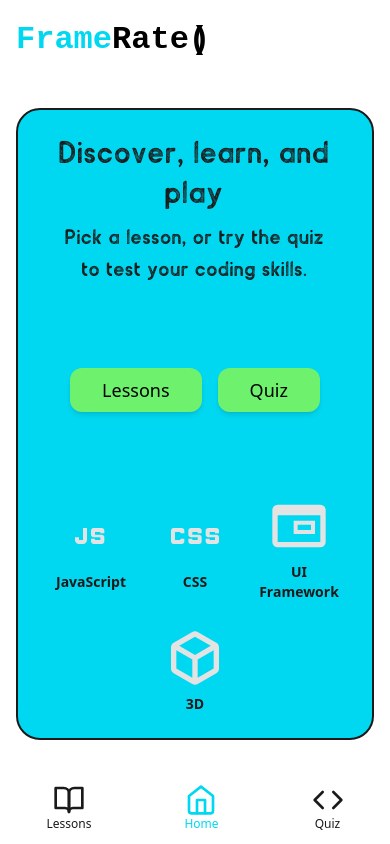
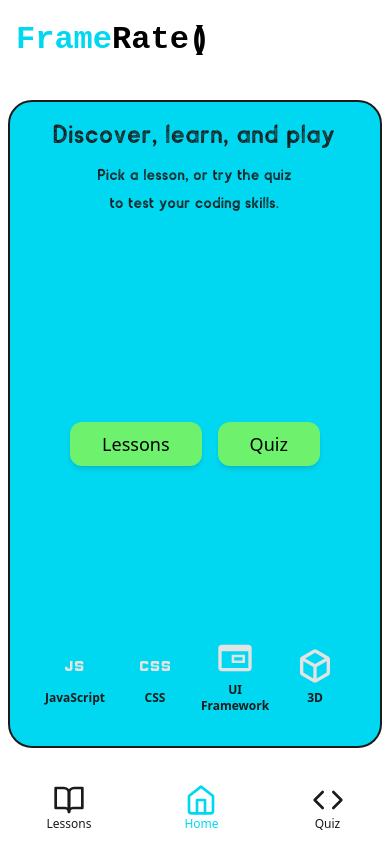
Before and after one commit to Zarahuztra/framerate, a React (Vite) app: page /quiz in a window 390 px wide. Built offline with nearby package versions, Linux system fonts and the light colour scheme.

Commit message:
Better spacing and mobile icon sizing on Home

```diff
--- a/src/pages/Home.jsx
+++ b/src/pages/Home.jsx
@@ -53,28 +53,28 @@ export default function Home() {
   return (
     <div className="flex flex-col h-screen bg-white">
       <Header />
-      <main className="flex-grow flex items-center justify-center p-4 overflow-hidden">
+      <main className="flex-grow flex items-center justify-center p-2 overflow-hidden">
         <div
           className="bg-[#00d8f1] border-2 border-[#1a1a1a] text-[#1a1a1a] rounded-3xl
-                       w-full max-w-screen-lg h-full p-6 md:p-8
-                       flex flex-col items-center text-center" // KORRIGERT: Fjernet justify-between
+                       w-full max-w-screen-lg h-full px-3 py-4 md:p-8
+                       flex flex-col items-center text-center"
         >
           {/* Tekst-seksjon (øverst) */}
-          <div className="flex-shrink-0">
-            <h1 className="font-display text-4xl sm:text-5xl md:text-7xl">
+          <div className="flex-shrink-0 mb-4">
+            <h1 className="font-display text-3xl sm:text-5xl md:text-7xl mb-2">
               Discover, learn, and play
             </h1>
-            <div className="font-display text-2xl sm:text-3xl md:text-4xl mt-2">
+            <div className="font-display text-lg sm:text-2xl md:text-4xl mt-2">
               <p>Pick a lesson, or try the quiz</p>
               <p>to test your coding skills.</p>
             </div>
           </div>
 
-          {/* Spacer Div 1: Tar opp plass mellom tekst og knapper */}
-          <div className="flex-grow"></div>
+          {/* Spacer */}
+          <div className="flex-grow" />
 
-          {/* Knappe-seksjon (vil nå bli dyttet ned) */}
-          <div className="flex space-x-4 flex-shrink-0">
+          {/* Knappe-seksjon */}
+          <div className="flex space-x-4 mt-8 mb-4 sm:mt-8 sm:mb-8 flex-shrink-0">
             <button
               onClick={() => navigate("/lesson")}
               className="bg-brand-green hover:bg-brand-green-hover font-sans font-extralight text-black text-lg px-8 py-2 rounded-xl shadow-md transition-transform transform hover:scale-105"
@@ -89,23 +89,24 @@ export default function Home() {
             </button>
           </div>
 
-          {/* Spacer Div 2: Tar opp plass mellom knapper og ikoner */}
-          <div className="flex-grow"></div>
+          {/* Spacer */}
+          <div className="flex-grow" />
 
-          {/* Ikoner-seksjon (vil nå bli dyttet helt ned) */}
-          <div className="w-full flex-shrink-0">
+          {/* Ikoner-seksjon */}
+          <div className="w-full flex-shrink-0 mb-4">
             {!activeCategory ? (
-              <div className="flex flex-wrap justify-center items-center gap-6 md:gap-8">
+              <div className="flex flex-wrap justify-center items-center gap-4 md:gap-8">
                 {categories.map((cat) => {
                   const CategoryIcon = cat.icon;
                   return (
                     <div
                       key={cat.name}
                       onClick={() => handleCategoryClick(cat.name)}
-                      className="flex flex-col items-center w-20 cursor-pointer transition-transform transform hover:scale-110"
+                      className="flex flex-col items-center w-16 cursor-pointer transition-transform transform hover:scale-110"
                     >
-                      <CategoryIcon className="w-16 h-16" />
-                      <span className="text-sm mt-1 font-semibold">
+                      {/* Shrink icon on mobile, normal on desktop */}
+                      <CategoryIcon className="w-10 h-10 sm:w-16 sm:h-16" />
+                      <span className="text-xs sm:text-sm mt-1 font-semibold">
                         {cat.name}
                       </span>
                     </div>
@@ -120,16 +121,17 @@ export default function Home() {
                 >
                   ← Back to Categories
                 </button>
-                <div className="flex flex-wrap justify-center gap-x-4 gap-y-4 md:gap-x-6">
+                <div className="flex flex-wrap justify-center gap-x-3 gap-y-3 md:gap-x-6">
                   {filteredIcons.map((icon) => {
                     const IconComponent = icon.component;
                     return IconComponent ? (
                       <div
                         key={icon.name}
                         onClick={() => handleIconClick(icon)}
-                        className="group relative flex flex-col items-center w-14 transition-transform transform hover:-translate-y-1 cursor-pointer"
+                        className="group relative flex flex-col items-center w-12 md:w-14 transition-transform transform hover:-translate-y-1 cursor-pointer"
                       >
-                        <IconComponent className="w-8 h-8" />
+                        {/* Shrink icons for mobile */}
+                        <IconComponent className="w-8 h-8 md:w-10 md:h-10" />
                         <span className="text-xs mt-1">{icon.name}</span>
                         <div className="absolute -top-8 hidden group-hover:block bg-black text-white text-xs rounded-md px-2 py-1 whitespace-nowrap z-20">
                           {icon.type}
```
